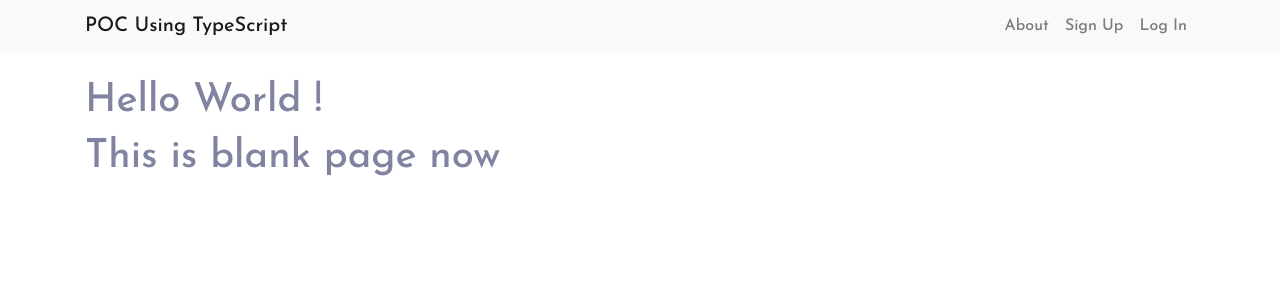
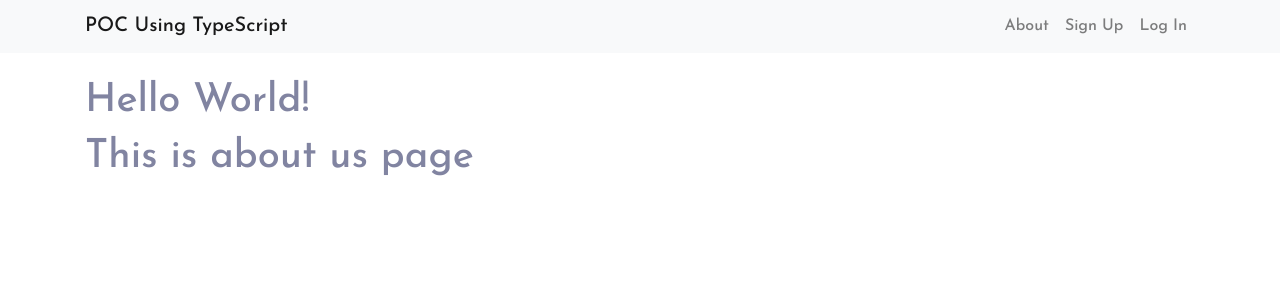
Before and after one commit to PrasantaDebnath25/demo-typescript, a React (Create React App) app: page /about in a window 1280 px wide. Shown: the top 300 px of the page. Built offline with nearby package versions, Linux system fonts and the light colour scheme.

Commit message:
About Us page text

```diff
--- a/src/components/AboutUs.tsx
+++ b/src/components/AboutUs.tsx
@@ -1,8 +1,8 @@
 const AboutUs = () => {
     return (
         <div className="container py-4">
-            <h1>Hello World !</h1>
-            <h1>This is blank page now</h1>
+            <h1>Hello World!</h1>
+            <h1>This is about us page</h1>
         </div>
     )
 }
```
